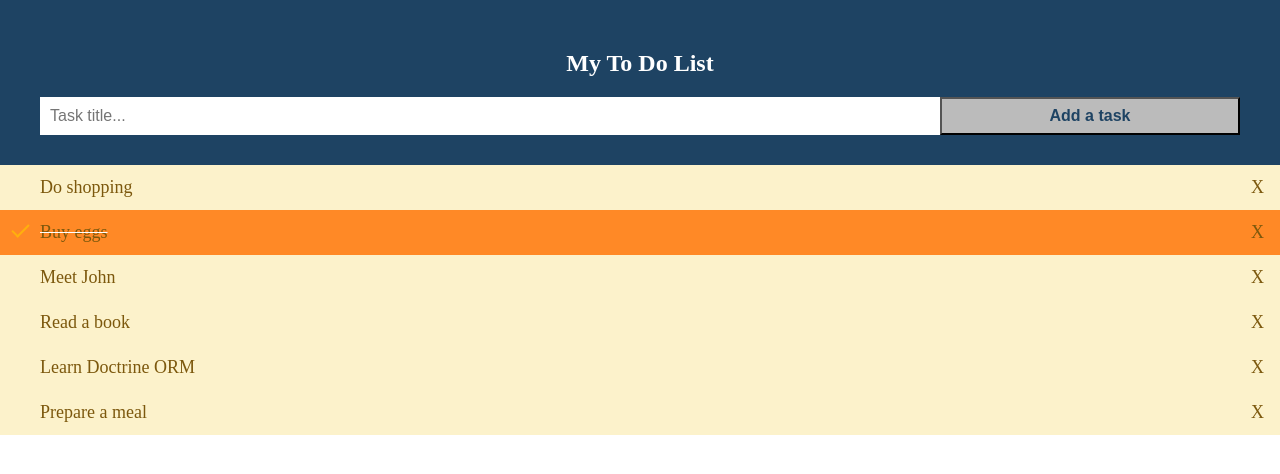
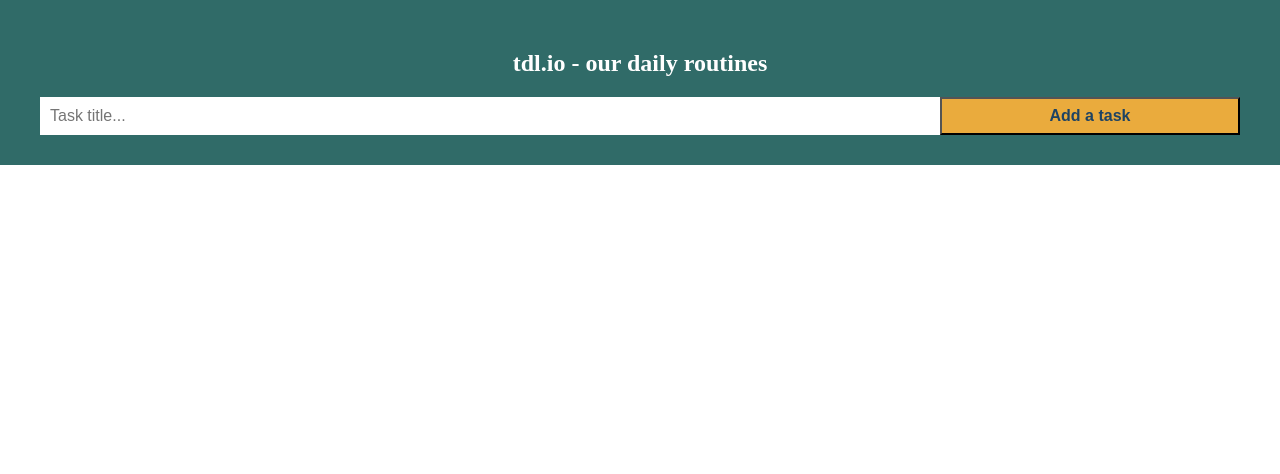
Before and after one commit to NorcimilimX/tdl.io, a Symfony app: template templates/list.html.twig in a window 1280 px wide. Shown: the top 474 px of the page. Run offline with Twig, Linux system fonts and the light colour scheme; the template is opened without the code that fills it, so the values that code supplies are empty; some libraries are stand-ins or nearby versions.

Commit message:
Add task service, change styles, remove html plug

```diff
--- a/public/css/styles.css
+++ b/public/css/styles.css
@@ -1,4 +1,3 @@
-/* source: https://www.w3schools.com/howto/howto_js_todolist.asp  (modified by netprogs.pl for the course purposes) */
 body {
     margin: 0;
     min-width: 250px;
@@ -44,12 +43,12 @@ ul li:nth-child(odd) {
 
 /* Darker background-color on hover */
 ul li:hover {
-    background: #ff8926;
+    background: darkslategrey;
 }
 
 /* When clicked on, add a background color and strike out text */
 ul li.checked {
-    background: #ff8926;
+    background: #eaab3d;
     color: #fff;
     text-decoration: line-through;
 }
@@ -83,7 +82,7 @@ ul li.checked::before {
 
 /* Style the header */
 .header {
-    background-color: #1e4363;
+    background-color: #306B68;
     padding: 30px 40px;
     color: white;
     text-align: center;
@@ -111,7 +110,7 @@ input {
 .addBtn {
     padding: 8px;
     width: 25%;
-    background: #bbb;
+    background: #eaab3d;
     color: #1e4363;
     float: left;
     text-align: center;
@@ -123,7 +122,7 @@ input {
 }
 
 .addBtn:hover {
-    background-color: #ffb00d;
+    background-color: #fbc40e;
 }
 
 .task-list-item {
--- a/templates/base.html.twig
+++ b/templates/base.html.twig
@@ -1,6 +1,3 @@
-<!--
-  source: https://www.w3schools.com/howto/howto_js_todolist.asp  (modified by netprogs.pl for the course purposes)
--->
 <!DOCTYPE html>
 <html>
 <head>
--- a/templates/list.html.twig
+++ b/templates/list.html.twig
@@ -2,7 +2,7 @@
 
 {% block content %}
     <div class="header">
-        <h2>My To Do List</h2>
+        <h2>tdl.io - our daily routines</h2>
         <form method="post" action="{{ path('create_task') }}">
             <input name="title" type="text" id="myInput" placeholder="Task title..." />
             <button type="submit" class="addBtn">Add a task</button>
@@ -10,29 +10,11 @@
     </div>
 
     <ul>
-        <li>
-            <a href="{{ path('switch-status', {'id': 1}) }}"> <span class="task-list-item">Do shopping </span> </a
-            ><a onclick="return confirm('Are you sure to delete?')" href="{{ path('delete', {'id': 1}) }}"><span class="close">X</span></a>
+        {% for task in tasks %}
+        <li {% if task.status %} class="checked" {% endif %}>
+            <a href="{{ path('switch-status', {'id': task.id}) }}"> <span class="task-list-item">{{ task.title }}</span> </a
+            ><a onclick="return confirm('Are you sure to delete?')" href="{{ path('delete', {'id': task.id}) }}"><span class="close">X</span></a>
         </li>
-        <li class="checked">
-            <a href="undone"> <span class="task-list-item">Buy eggs </span> </a
-            ><a onclick="return confirm('Are you sure to delete?')" href="delete"><span class="close">X</span></a>
-        </li>
-        <li>
-            <a href="done"> <span class="task-list-item">Meet John </span> </a
-            ><a onclick="return confirm('Are you sure to delete?')" href="delete"><span class="close">X</span></a>
-        </li>
-        <li>
-            <a href="done"> <span class="task-list-item">Read a book </span> </a
-            ><a onclick="return confirm('Are you sure to delete?')" href="delete"><span class="close">X</span></a>
-        </li>
-        <li>
-            <a href="done"> <span class="task-list-item">Learn Doctrine ORM </span> </a
-            ><a onclick="return confirm('Are you sure to delete?')" href="delete"><span class="close">X</span></a>
-        </li>
-        <li>
-            <a href="done"> <span class="task-list-item">Prepare a meal </span> </a
-            ><a onclick="return confirm('Are you sure to delete?')" href="delete"><span class="close">X</span></a>
-        </li>
+        {% endfor %}
     </ul>
 {% endblock %}
```
Also changed, not shown: src/Controller/ToDoListController.php (+12 -19 lines), src/Services/TaskService.php (added, +40 -0 lines).
